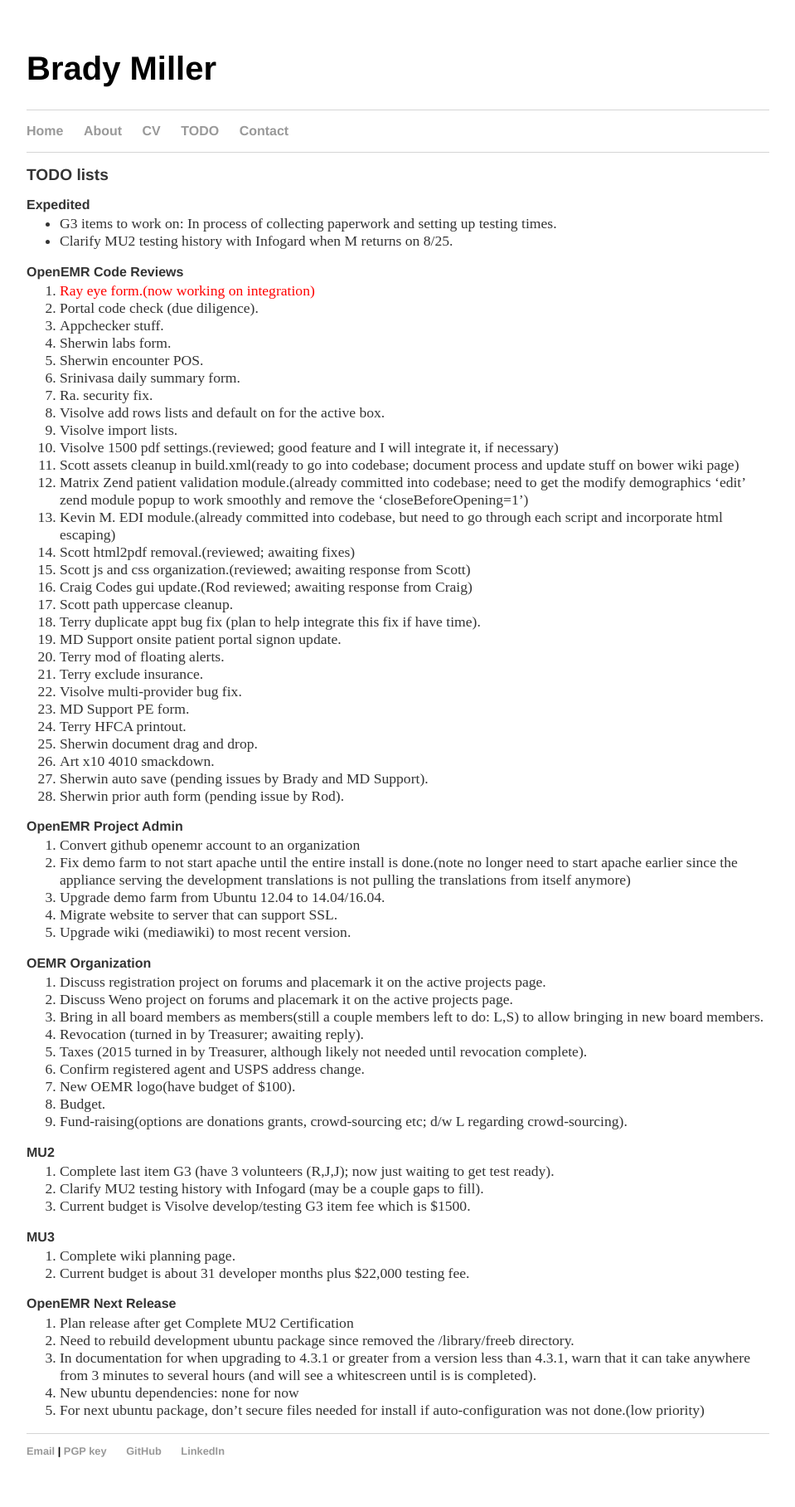
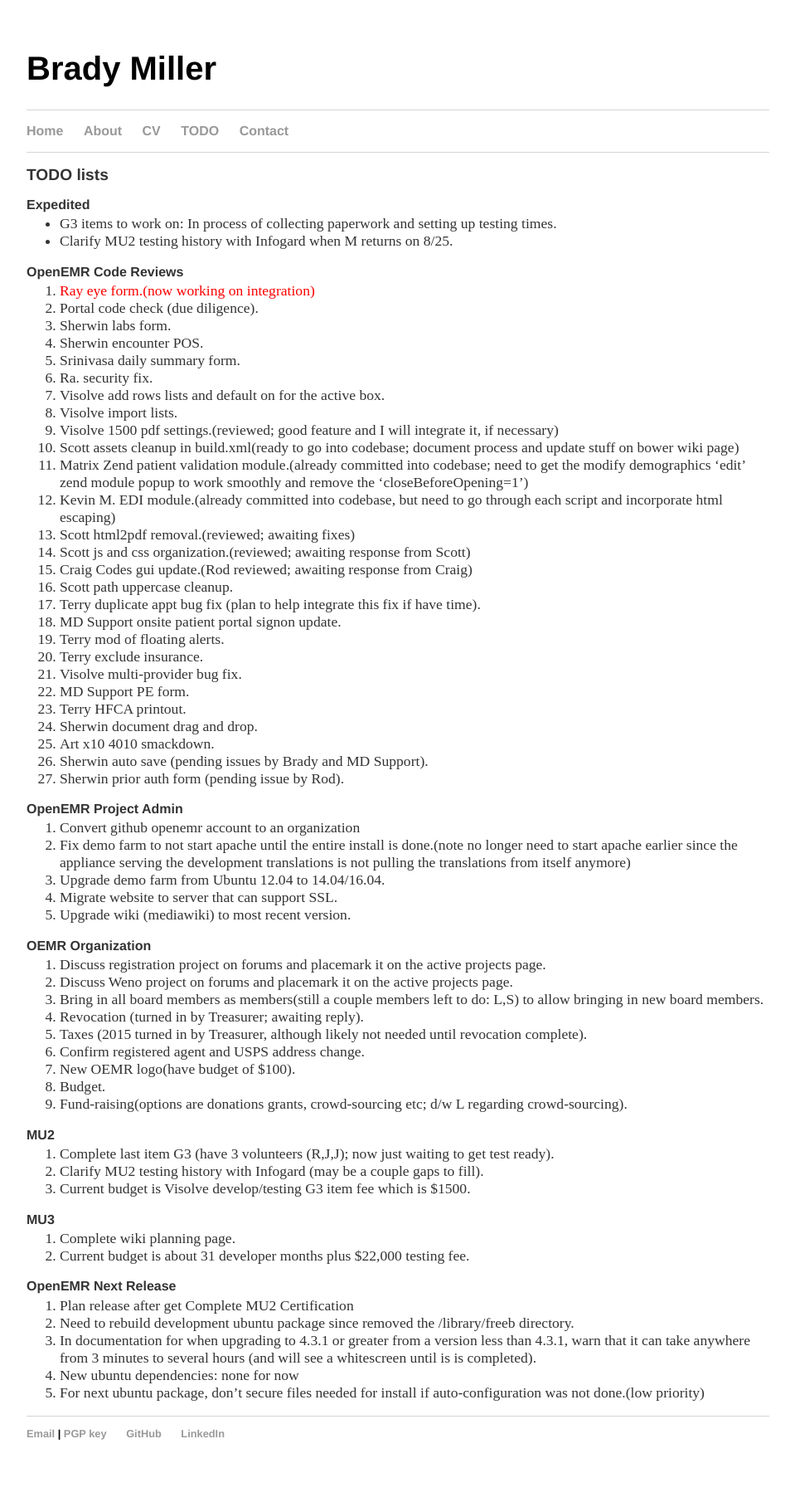
Before and after one commit to bradymiller/bradymiller.github.io, a Jekyll site: the page built from todo/index.md, in a window 1280 px wide. Shown: the whole page at 83% size, without its empty margins (160-1119 px from the left). Built offline with Jekyll 4.4.1, drawn with Linux system fonts in a browser that asks for light colours; after the commit the page ends 1795 px from its top, so only the background shows below that.

Commit message:
Update todo list

```diff
--- a/todo/index.md
+++ b/todo/index.md
@@ -10,7 +10,6 @@
 ### OpenEMR Code Reviews
 1. <span style="color: red">Ray eye form.(now working on integration)</span>
 1. Portal code check (due diligence).
-1. Appchecker stuff.
 1. Sherwin labs form.
 1. Sherwin encounter POS.
 1. Srinivasa daily summary form.
```
